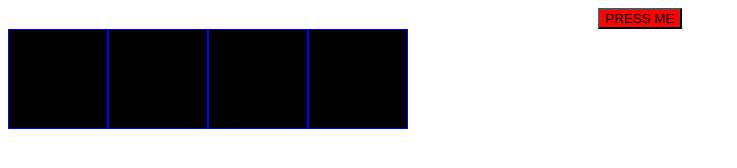
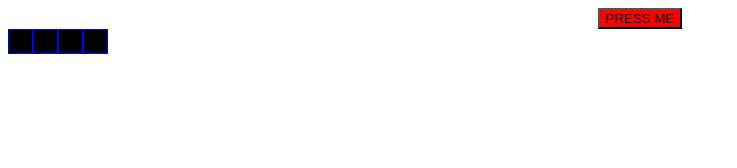
Before and after one commit to FlagonDragon/etch-a-sketch, a plain HTML site: page index.html in a window 1280 px wide. Shown: the whole page, without its empty margins (0-737 px from the left). Drawn offline with Linux system fonts and the light colour scheme.

Commit message:
items remain square

```diff
--- a/javascript.js
+++ b/javascript.js
@@ -64,11 +64,7 @@ btn.addEventListener('click', () => {
 
         basisPercent = `${100/answer}%`;
 
-        console.log(basisPercent);
-
         div.style.flexBasis = `${basisPercent}`;
-
-        console.log(div.flexBasis);
 
         div.addEventListener('mouseenter', () => {
 
--- a/styles.css
+++ b/styles.css
@@ -34,8 +34,11 @@
     display: flex;
     background-color: black;
     border: 1px solid blue;
-    width: 100px;
-    height: 100px;
+    width: 25px;
+    height: 100%;
+    flex-grow: 0;
+    flex-shrink: 0;
+    aspect-ratio: 1/1;
 }
 
 #container div:hover {
```
